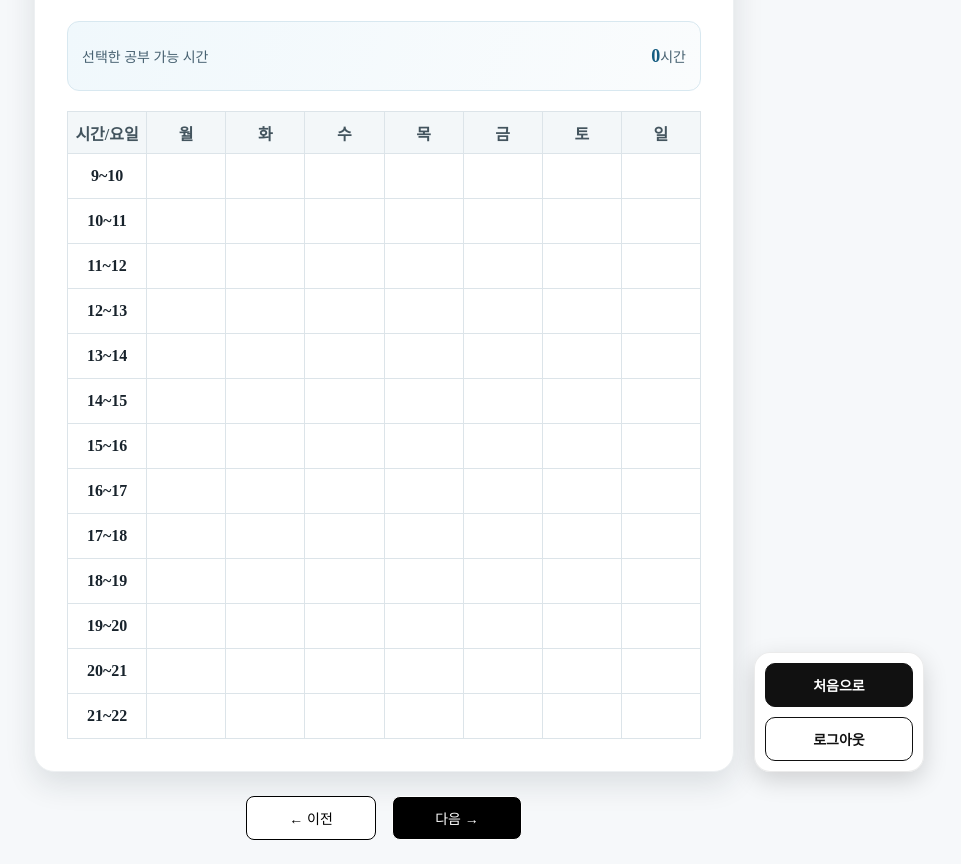
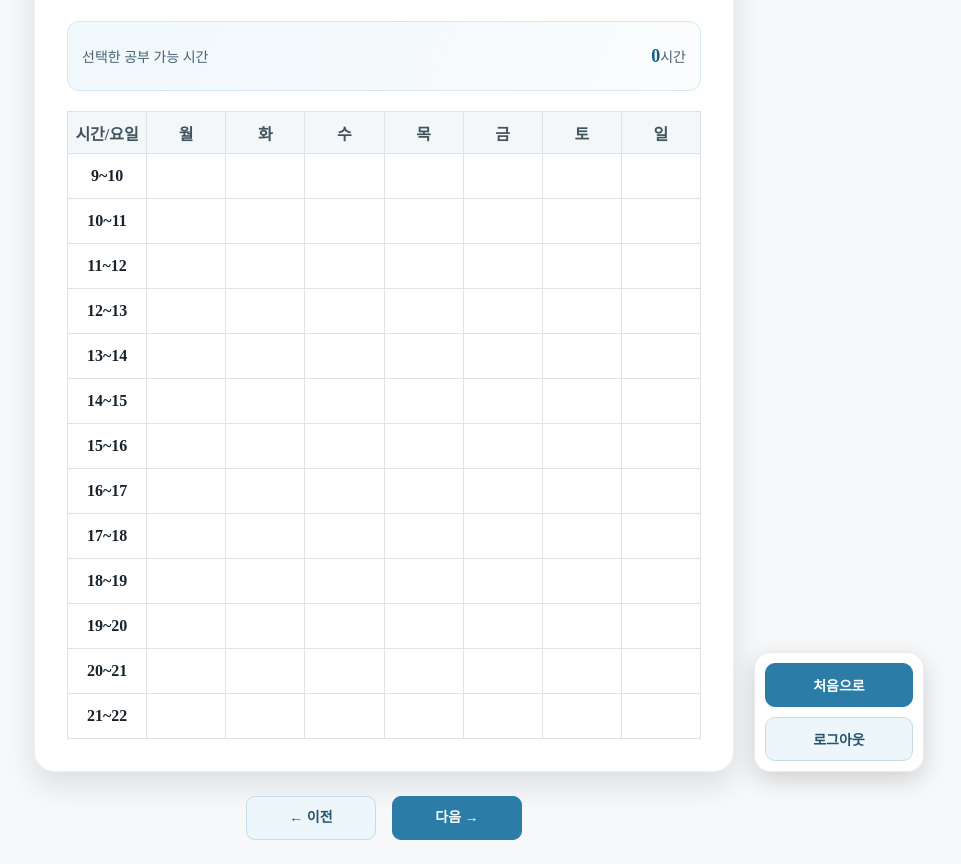
Before and after one commit to Seohyun6251/SW, a website: page time.html in a window 1280 px wide. Shown: the part 180-1044 px from the top of the page, without its empty margins (256-1217 px from the left). Drawn offline with Linux system fonts and the light colour scheme; no server answers.

Commit message:
style css (feat.ChatGPT)V.2

```diff
--- a/common.css
+++ b/common.css
@@ -125,6 +125,52 @@ body {
     background: #f8fbfc;
 }
 
+.button-primary,
+.button-secondary {
+    display: inline-flex;
+    align-items: center;
+    justify-content: center;
+    min-height: 44px;
+    padding: 0 16px;
+    border: 1px solid transparent;
+    border-radius: 9px;
+    box-sizing: border-box;
+    font: inherit;
+    font-size: 14px;
+    font-weight: 700;
+    line-height: 1.2;
+    text-align: center;
+    text-decoration: none;
+    cursor: pointer;
+    transition: background-color 140ms ease, border-color 140ms ease, color 140ms ease, transform 140ms ease;
+}
+
+.button-primary {
+    border-color: var(--accent);
+    background: var(--accent);
+    color: #fff;
+}
+
+.button-primary:hover {
+    border-color: #23698e;
+    background: #23698e;
+    color: #fff;
+    transform: translateY(-1px);
+}
+
+.button-secondary {
+    border-color: #c7dce7;
+    background: #edf6fa;
+    color: #24536c;
+}
+
+.button-secondary:hover {
+    border-color: #a8ccdd;
+    background: #e0f0f7;
+    color: #19445c;
+    transform: translateY(-1px);
+}
+
 .due-badge {
     display: inline-block;
     margin-left: 6px;
@@ -216,13 +262,15 @@ input:focus-visible {
 }
 
 .page-nav a {
-    background: #111;
+    border-color: var(--accent);
+    background: var(--accent);
     color: #fff;
 }
 
 .page-nav button {
-    background: #fff;
-    color: #111;
+    border-color: #c7dce7;
+    background: #edf6fa;
+    color: #24536c;
 }
 
 .page-nav a:hover,
@@ -231,11 +279,13 @@ input:focus-visible {
 }
 
 .page-nav a:hover {
-    background: #333;
+    border-color: #23698e;
+    background: #23698e;
 }
 
 .page-nav button:hover {
-    background: #f1f1f1;
+    border-color: #a8ccdd;
+    background: #e0f0f7;
 }
 
 @media (max-width: 560px) {
--- a/time.html
+++ b/time.html
@@ -126,17 +126,17 @@
 
     <div class="buttons">
         <button
+            class="button-secondary"
             type="button"
-            style="background-color: white;"
             onclick="location.href='Subject.html'"
         >
             ← 이전
         </button>
 
         <button
+            class="button-primary"
             id="saveSlots"
             type="button"
-            style="background-color: black; color: white;"
         >
             다음 →
         </button>
```
Also changed, not shown: Subject.html (+2 -2 lines), schedule.html (+4 -3 lines), sign_up.html (+3 -2 lines), update.html (+2 -2 lines).
